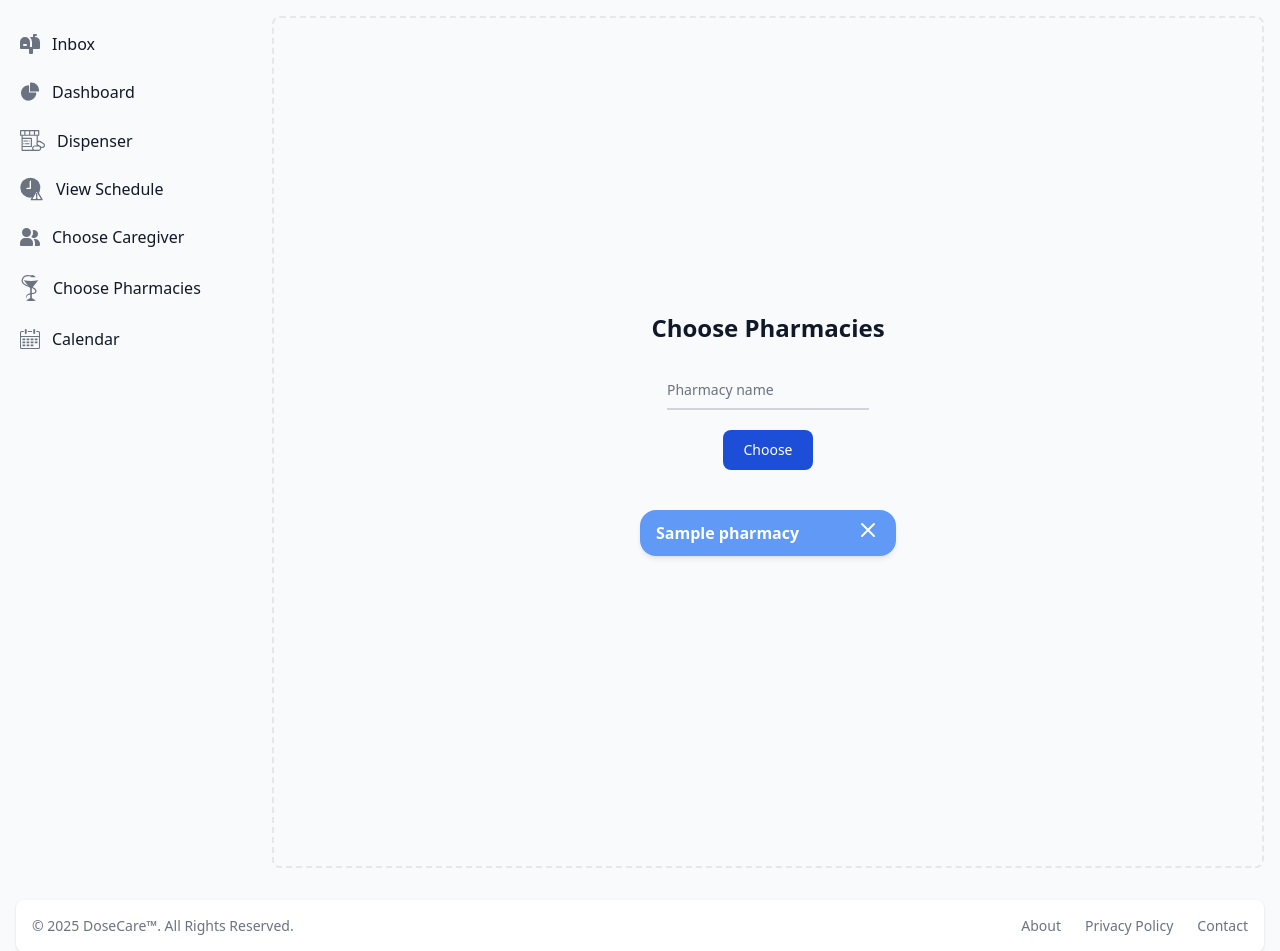
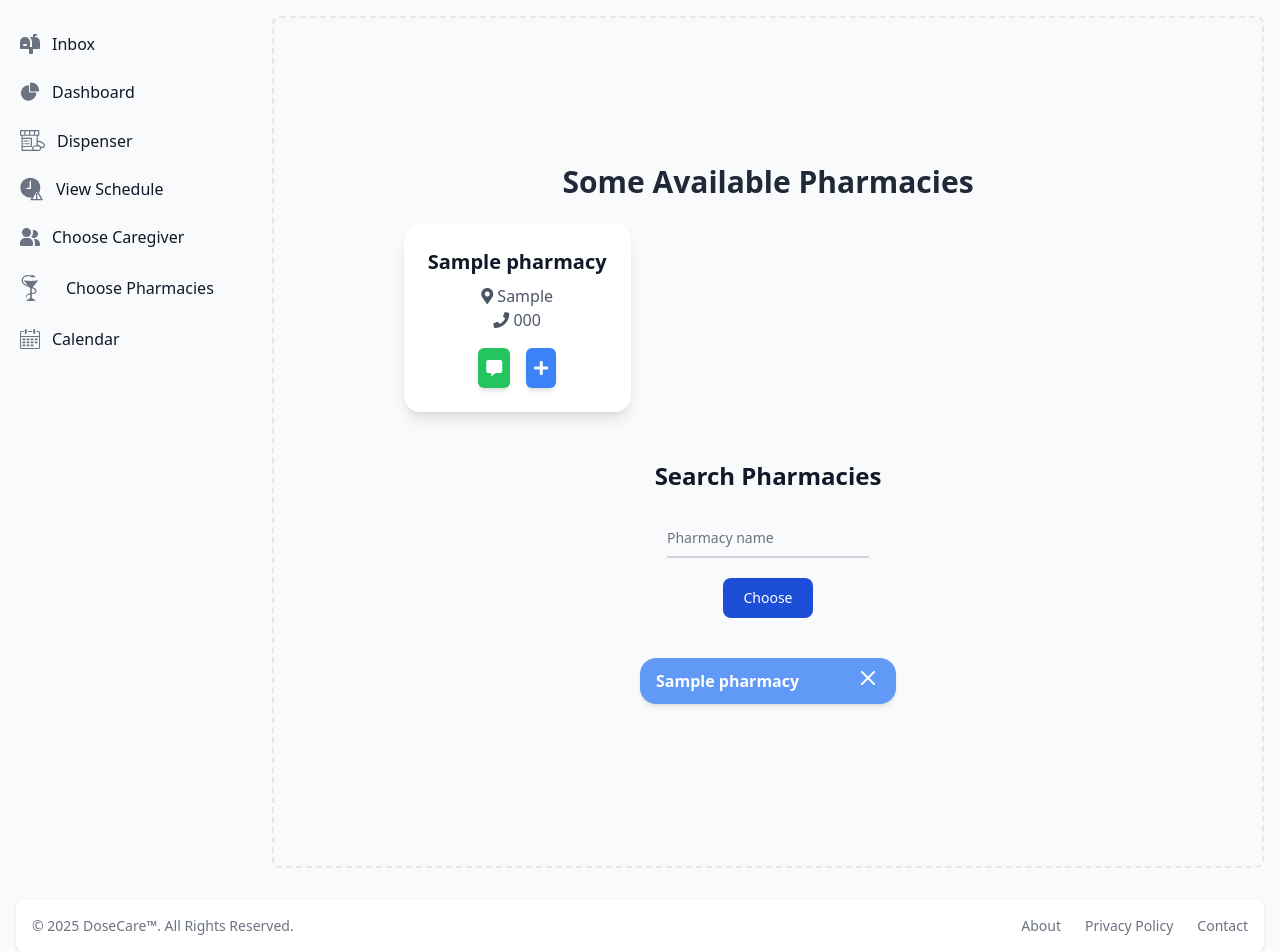
Before and after one commit to Steven-Mansour/DoseCare, a Flask app: page /assignPharmacy in a window 1280 px wide. Shown: the part 72-1023 px from the top of the page. Run offline with Flask 3, Linux system fonts and the light colour scheme; a user stored in the database is signed in; tables that the repository leaves empty hold one stand-in row (values such as "Sample post"); some libraries are stand-ins or nearby versions.

Commit message:
Start message pharmacy

```diff
--- a/main.py
+++ b/main.py
@@ -142,8 +142,13 @@ def assignPharmacy():
         return redirect(url_for('main.home'))
     patient = current_user.get_info()['patientID']
     patient = Patient.query.filter_by(patientID=patient).first()
-    pharmacies = patient.pharmacies
-    return render_template("assignPharmacy.html", user=current_user.get_info(), pharmaciesList=pharmacies)
+    patientPharmacies = patient.pharmacies
+    pharmacies = Pharmacy.query.order_by(Pharmacy.name).limit(9).all()
+
+    return render_template("assignPharmacy.html",
+                           user=current_user.get_info(),
+                           patientPharmaciesList=patientPharmacies,
+                           pharmaciesList=pharmacies)
 
 
 @main.route('/assignPharmacy', methods=['POST'])
--- a/static/css/output.css
+++ b/static/css/output.css
@@ -1927,6 +1919,14 @@ video {
   margin-left: 0.75rem;
 }
 
+.ml-\[-1px\] {
+  margin-left: -1px;
+}
+
+.mr-1 {
+  margin-right: 0.25rem;
+}
+
 .mr-2 {
   margin-right: 0.5rem;
 }
@@ -1971,20 +1971,8 @@ video {
   margin-top: 2rem;
 }
 
-.ml-\[-2\] {
-  margin-left: -2;
-}
-
-.ml-\[-2px\] {
-  margin-left: -2px;
-}
-
-.ml-\[-1px\] {
-  margin-left: -1px;
-}
-
-.mr-1 {
-  margin-right: 0.25rem;
+.mb-12 {
+  margin-bottom: 3rem;
 }
 
 .block {
@@ -2307,6 +2295,10 @@ video {
   gap: 1rem;
 }
 
+.gap-6 {
+  gap: 1.5rem;
+}
+
 .gap-x-10 {
   -moz-column-gap: 2.5rem;
        column-gap: 2.5rem;
@@ -2581,6 +2564,21 @@ video {
 .bg-yellow-50 {
   --tw-bg-opacity: 1;
   background-color: rgb(254 252 232 / var(--tw-bg-opacity, 1));
+}
+
+.bg-green-500 {
+  --tw-bg-opacity: 1;
+  background-color: rgb(34 197 94 / var(--tw-bg-opacity, 1));
+}
+
+.bg-black {
+  --tw-bg-opacity: 1;
+  background-color: rgb(0 0 0 / var(--tw-bg-opacity, 1));
+}
+
+.bg-gray-500 {
+  --tw-bg-opacity: 1;
+  background-color: rgb(107 114 128 / var(--tw-bg-opacity, 1));
 }
 
 .bg-opacity-50 {
@@ -3646,6 +3670,10 @@ video {
 
   .md\:grid-cols-2 {
     grid-template-columns: repeat(2, minmax(0, 1fr));
+  }
+
+  .md\:grid-cols-3 {
+    grid-template-columns: repeat(3, minmax(0, 1fr));
   }
 
   .md\:grid-cols-\[1\.5fr_0\.5fr_2fr_0\.5fr_1fr_1fr\] {
--- a/templates/assignPharmacy.html
+++ b/templates/assignPharmacy.html
@@ -1,9 +1,58 @@
 {%extends "homeTemplate.html"%}
 {% block title %}Assing Pharmacy{% endblock %}
+
 {%block pageContent%}
 
 <div class="flex flex-col h-screen items-center justify-center h-48 mb-4 rounded-sm bg-gray-50 dark:bg-gray-800">
-    <h1 class="text-2xl font-bold text-gray-900 dark:text-white text-center mb-6">Choose Pharmacies</h1>
+
+
+    <h2 class="text-3xl font-bold text-gray-800 dark:text-white mb-6">Some Available Pharmacies</h2>
+
+    <div class="grid grid-cols-1 md:grid-cols-3 gap-6 px-4 mb-12">
+        {% for pharmacy in pharmaciesList %}
+        <div
+            class="bg-white dark:bg-gray-800 rounded-2xl shadow-lg p-6 text-center transform transition-all hover:scale-105">
+            <h5 class="text-xl font-semibold text-gray-900 dark:text-white">{{ pharmacy.name }}</h5>
+            <p class="text-gray-600 dark:text-gray-300 mt-2"><i class="fas fa-map-marker-alt"></i> {{ pharmacy.location
+                }}</p>
+            <p class="text-gray-600 dark:text-gray-300"><i class="fas fa-phone"></i> {{ pharmacy.phoneNb }}</p>
+
+            <!-- Icons Section -->
+            <div class="mt-4 flex justify-center space-x-4">
+                <!-- Message Icon -->
+                <button onclick="openMessageBox('{{ pharmacy.name }}')"
+                    class="p-2 bg-green-500 dark:bg-green-600 text-white rounded-md shadow-md hover:bg-green-600 dark:hover:bg-green-700 transition">
+                    <i class="fas fa-comment-alt"></i>
+                </button>
+                <!-- Add Pharmacy (+) Icon -->
+                <form action="{{url_for('main.assignPharmacy')}}" method="POST">
+                    <input name="pharmacyID" id="pharmacyID" class="hidden" value="{{pharmacy.pharmacyID}}">
+                    <button type="submit"
+                        class="p-2  bg-blue-500 dark:bg-blue-600 text-white rounded-md shadow-md hover:bg-blue-600 dark:hover:bg-blue-700 transition">
+                        <i class="fas fa-plus"></i>
+                    </button>
+                </form>
+
+            </div>
+        </div>
+        {% endfor %}
+    </div>
+
+    <!-- Message Box Modal -->
+    <div id="messageBox" class="hidden fixed inset-0 flex items-center justify-center bg-black bg-opacity-50">
+        <div class="bg-white dark:bg-gray-800 p-6 rounded-lg shadow-lg w-96">
+            <h3 id="messageBoxTitle" class="text-lg font-bold text-gray-900 dark:text-white">Message</h3>
+            <textarea id="messageInput" class="w-full mt-3 p-2 border rounded-md dark:bg-gray-700 dark:text-white"
+                rows="4"></textarea>
+            <div class="mt-4 flex justify-between">
+                <button onclick="closeMessageBox()"
+                    class="px-4 py-2 bg-gray-500 text-white rounded-md hover:bg-gray-600">Cancel</button>
+                <button class="px-4 py-2 bg-blue-500 text-white rounded-md hover:bg-blue-600">Send</button>
+            </div>
+        </div>
+    </div>
+
+    <h1 class="text-2xl font-bold text-gray-900 dark:text-white text-center mb-6">Search Pharmacies</h1>
     <form class="max-w-md mx-auto" action="{{ url_for('main.assignPharmacy') }}" method="POST">
         <div class="relative z-0 w-full mb-5 group">
             <input type="text" name="pharmacy-info" id="pharmacy-info"
@@ -29,7 +78,7 @@
 
     </form>
     <div class="space-y-4 mt-10">
-        {% for pharmacy in pharmaciesList %}
+        {% for pharmacy in patientPharmaciesList %}
         <div class="flex items-center justify-between bg-blue-500 text-white px-4 py-2 rounded-2xl shadow-md w-64 opacity-80
                         hover:bg-blue-600 hover:shadow-lg hover:scale-105 transition-transform duration-200">
             <span class="font-semibold">{{ pharmacy.name }}</span>
@@ -52,7 +101,18 @@
 
 
 </div>
+<script>
 
+    function openMessageBox(pharmacyName) {
+        document.getElementById("messageBox").classList.remove("hidden");
+        document.getElementById("messageInput").value = `Hello. I would like to ask about:\n\nWhen you can please reach me via:`;
+        document.getElementById("messageBoxTitle").innerText = `Message ${pharmacyName}`;
+    }
+
+    function closeMessageBox() {
+        document.getElementById("messageBox").classList.add("hidden");
+    }
+</script>
 <script>
     function searchpharmacy() {
         const pharmacyInput = document.getElementById('pharmacy-info').value;
```
Also changed, not shown: other parts of static/css/output.css (+45 -36 lines).
